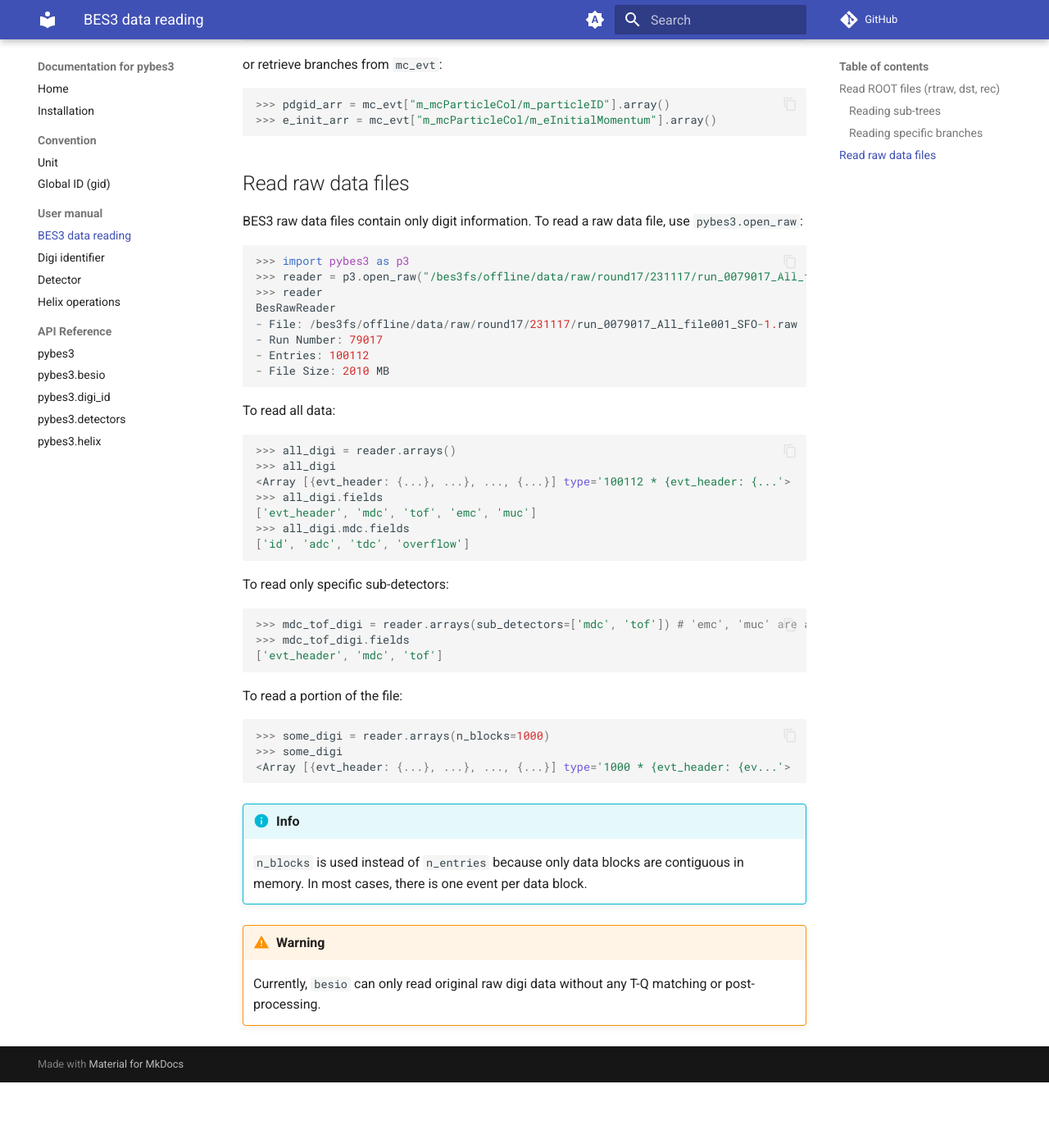
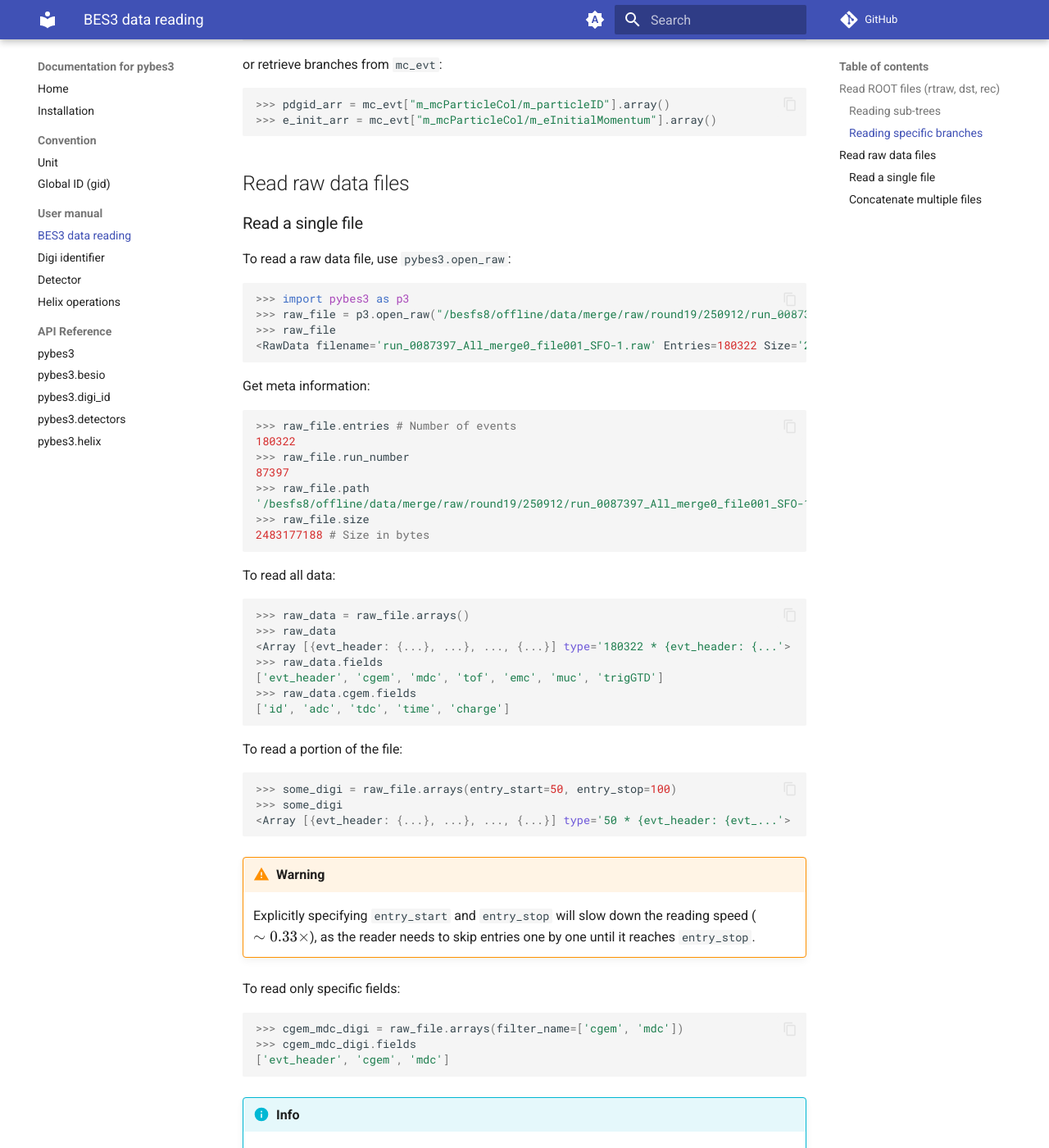
Before and after one commit to mrzimu/pybes3, an MkDocs documentation site: the page built from docs/user-manual/bes3-data-reading.md, in a window 1280 px wide and 1400 px high, scrolled down 1651 px. Shown: the whole window at 82% size. Built offline with MkDocs 1.6.1 and Material for MkDocs 9.7.7, drawn with Linux system fonts in a browser that asks for light colours; comment, search, counter and statistics services are not loaded; before the commit the page ends 2971 px from its top, so only the background shows below that; some of the changed text lies outside the part shown.

````diff
--- a/docs/api/pybes3.digi_id.md
+++ b/docs/api/pybes3.digi_id.md
@@ -82,9 +82,9 @@ These methods parse the given ID and return the corresponding components. They a
 ---
 ::: pybes3.digi_id.cgem_id_to_sheet
 ---
+::: pybes3.digi_id.cgem_id_to_strip_type
+---
 ::: pybes3.digi_id.cgem_id_to_strip
----
-::: pybes3.digi_id.cgem_id_to_is_x_strip
 ---
 ::: pybes3.digi_id.get_cgem_digi_id
 ---
--- a/docs/user-manual/bes3-data-reading.md
+++ b/docs/user-manual/bes3-data-reading.md
@@ -87,49 +87,92 @@ or retrieve branches from `mc_evt`:
 
 ## Read raw data files
 
-BES3 raw data files contain only digit information. To read a raw data file, use `pybes3.open_raw`:
+### Read a single file
+
+To read a raw data file, use `pybes3.open_raw`:
 
 ```python
 >>> import pybes3 as p3
->>> reader = p3.open_raw("/bes3fs/offline/data/raw/round17/231117/run_0079017_All_file001_SFO-1.raw")
->>> reader
-BesRawReader
-- File: /bes3fs/offline/data/raw/round17/231117/run_0079017_All_file001_SFO-1.raw
-- Run Number: 79017
-- Entries: 100112
-- File Size: 2010 MB
+>>> raw_file = p3.open_raw("/besfs8/offline/data/merge/raw/round19/250912/run_0087397_All_merge0_file001_SFO-1.raw")
+>>> raw_file
+<RawData filename='run_0087397_All_merge0_file001_SFO-1.raw' Entries=180322 Size='2368 MB'>
+```
+
+Get meta information:
+
+```python
+>>> raw_file.entries # Number of events
+180322
+>>> raw_file.run_number
+87397
+>>> raw_file.path
+'/besfs8/offline/data/merge/raw/round19/250912/run_0087397_All_merge0_file001_SFO-1.raw'
+>>> raw_file.size
+2483177188 # Size in bytes
 ```
 
 To read all data:
 
 ```python
->>> all_digi = reader.arrays()
->>> all_digi
-<Array [{evt_header: {...}, ...}, ..., {...}] type='100112 * {evt_header: {...'>
->>> all_digi.fields
-['evt_header', 'mdc', 'tof', 'emc', 'muc']
->>> all_digi.mdc.fields
-['id', 'adc', 'tdc', 'overflow']
-```
-
-To read only specific sub-detectors:
-
-```python
->>> mdc_tof_digi = reader.arrays(sub_detectors=['mdc', 'tof']) # 'emc', 'muc' are also available
->>> mdc_tof_digi.fields
-['evt_header', 'mdc', 'tof']
+>>> raw_data = raw_file.arrays()
+>>> raw_data
+<Array [{evt_header: {...}, ...}, ..., {...}] type='180322 * {evt_header: {...'>
+>>> raw_data.fields
+['evt_header', 'cgem', 'mdc', 'tof', 'emc', 'muc', 'trigGTD']
+>>> raw_data.cgem.fields
+['id', 'adc', 'tdc', 'time', 'charge']
 ```
 
 To read a portion of the file:
 
 ```python
->>> some_digi = reader.arrays(n_blocks=1000)
+>>> some_digi = raw_file.arrays(entry_start=50, entry_stop=100)
 >>> some_digi
-<Array [{evt_header: {...}, ...}, ..., {...}] type='1000 * {evt_header: {ev...'>
+<Array [{evt_header: {...}, ...}, ..., {...}] type='50 * {evt_header: {evt_...'>
+```
+
+!!! warning
+    Explicitly specifying `entry_start` and `entry_stop` will slow down the reading speed ($\sim 0.33 \times$), as the reader needs to skip entries one by one until it reaches `entry_stop`.
+
+To read only specific fields:
+
+```python
+>>> cgem_mdc_digi = raw_file.arrays(filter_name=['cgem', 'mdc'])
+>>> cgem_mdc_digi.fields
+['evt_header', 'cgem', 'mdc']
 ```
 
 !!! info
-    `n_blocks` is used instead of `n_entries` because only data blocks are contiguous in memory. In most cases, there is one event per data block.
+    Available fields are: `cgem`, `mdc`, `tof`, `emc`, `muc`, `trigGTD`.
 
-!!! warning
-    Currently, `besio` can only read original raw digi data without any T-Q matching or post-processing.
+    `evt_header` is always read and cannot be filtered out.
+
+### Concatenate multiple files
+
+To read multiple files and concatenate them into a single array, use `pybes3.concatenate_raw`:
+
+```python
+>>> files = [
+        "/besfs8/offline/data/merge/raw/round19/250912/run_0087397_All_merge0_file001_SFO-1.raw",
+        "/besfs8/offline/data/merge/raw/round19/250912/run_0087397_All_merge0_file002_SFO-1.raw",
+>>> ]
+>>> raw_data = p3.concatenate_raw(files)
+>>> raw_data
+<Array [{evt_header: {...}, ...}, ..., {...}] type='363492 * {evt_header: {...'>
+```
+
+Set `verbose=True` to print progress:
+
+```python
+>>> raw_data = p3.concatenate_raw(files, verbose=True)
+Reading file /mnt/f/pybes3/run_0087397_All_merge0_file001_SFO-1.raw: 0 -> 180322 entries ...
+Reading file /mnt/f/pybes3/run_0087397_All_merge0_file001_SFO-1.raw: 180322 -> 363492 entries ...
+```
+
+`entry_start`, `entry_stop` and `filter_name` can also be used in `concatenate_raw` to read only a portion of the files or specific fields:
+
+```python
+>>> raw_data = p3.concatenate_raw(files, entry_start=100, entry_stop=200, filter_name=['cgem', 'mdc'])
+>>> raw_data
+<Array [{evt_header: {...}, ...}, ..., {...}] type='100 * {evt_header: {evt...'>
+```
````
Also changed, not shown: 7 other files.
